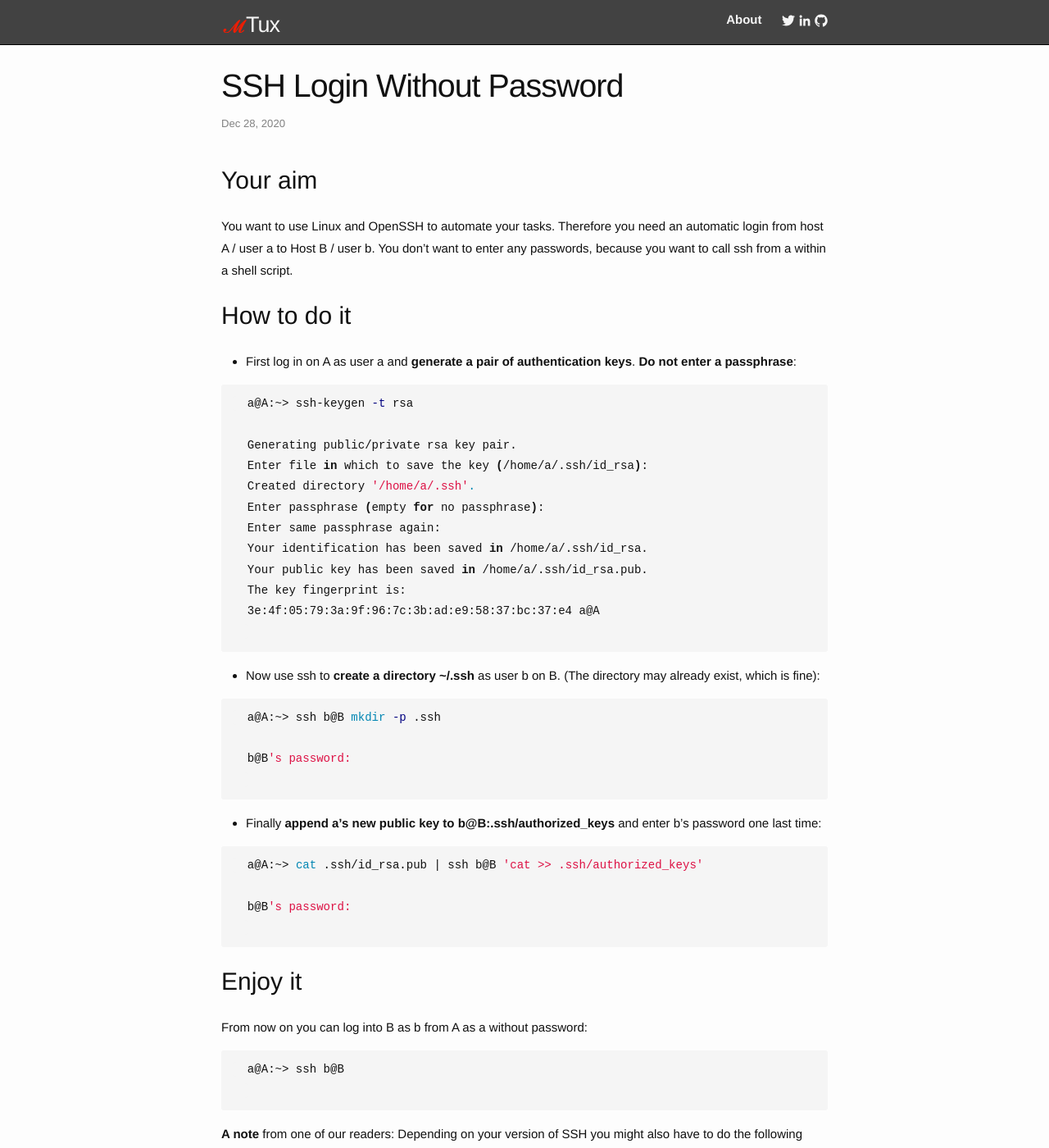
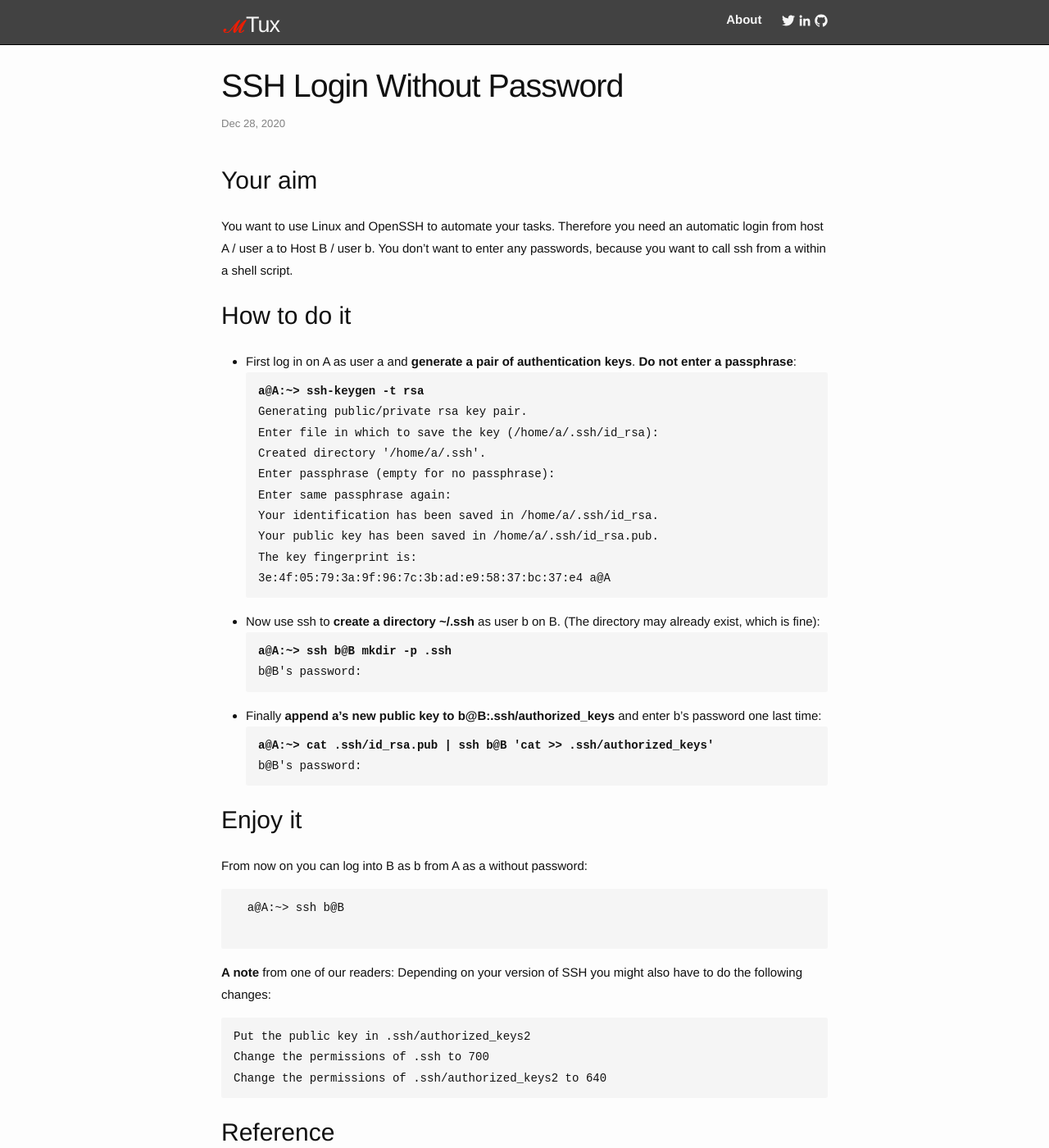
Before and after one commit to mutux/mutux.github.io, a Jekyll site: the page built from _posts/2020-12-28-ssh-without-password.markdown, in a window 1280 px wide and 1400 px high. Shown: the whole window at 82% size. Built offline with Jekyll 4.4.1, drawn with Linux system fonts in a browser that asks for light colours.

Commit message:
ssh html format

```diff
--- a/_posts/2020-12-28-ssh-without-password.markdown
+++ b/_posts/2020-12-28-ssh-without-password.markdown
@@ -8,9 +8,8 @@
 ## How to do it
 
 - First log in on A as user a and **generate a pair of authentication keys**. **Do not enter a passphrase**:
-  {% highlight bash %}
-  a@A:~> ssh-keygen -t rsa
-
+  <pre>
+  <b>a@A:~> ssh-keygen -t rsa</b>
   Generating public/private rsa key pair.
   Enter file in which to save the key (/home/a/.ssh/id_rsa):
   Created directory '/home/a/.ssh'.
@@ -20,36 +19,30 @@
   Your public key has been saved in /home/a/.ssh/id_rsa.pub.
   The key fingerprint is:
   3e:4f:05:79:3a:9f:96:7c:3b:ad:e9:58:37:bc:37:e4 a@A
-  {% endhighlight %}
-
+  </pre>
 - Now use ssh to **create a directory ~/.ssh** as user b on B. (The directory may already exist, which is fine):
-
-  {% highlight bash %}
-  a@A:~> ssh b@B mkdir -p .ssh
-
+  <pre>
+  <b>a@A:~> ssh b@B mkdir -p .ssh</b>
   b@B's password:
-  {% endhighlight %}
-
+  </pre>
 - Finally **append a's new public key to b@B:.ssh/authorized_keys** and enter b's password one last time:
-  {% highlight bash %}
-  a@A:~> cat .ssh/id_rsa.pub | ssh b@B 'cat >> .ssh/authorized_keys'
-
+  <pre>
+  <b>a@A:~> cat .ssh/id_rsa.pub | ssh b@B 'cat >> .ssh/authorized_keys'</b>
   b@B's password:
-  {% endhighlight %}
+  </pre>
 
 ## Enjoy it
 
 From now on you can log into B as b from A as a without password:
-
-  {% highlight bash %}
+  <pre>
   a@A:~> ssh b@B
-  {% endhighlight %}
+  </pre>
 
 **A note** from one of our readers: Depending on your version of SSH you might also have to do the following changes:
-
+<pre>
 Put the public key in .ssh/authorized_keys2
 Change the permissions of .ssh to 700
 Change the permissions of .ssh/authorized_keys2 to 640
-
+</pre>
 ## Reference
 http://www.linuxproblem.org/art_9.html
```
